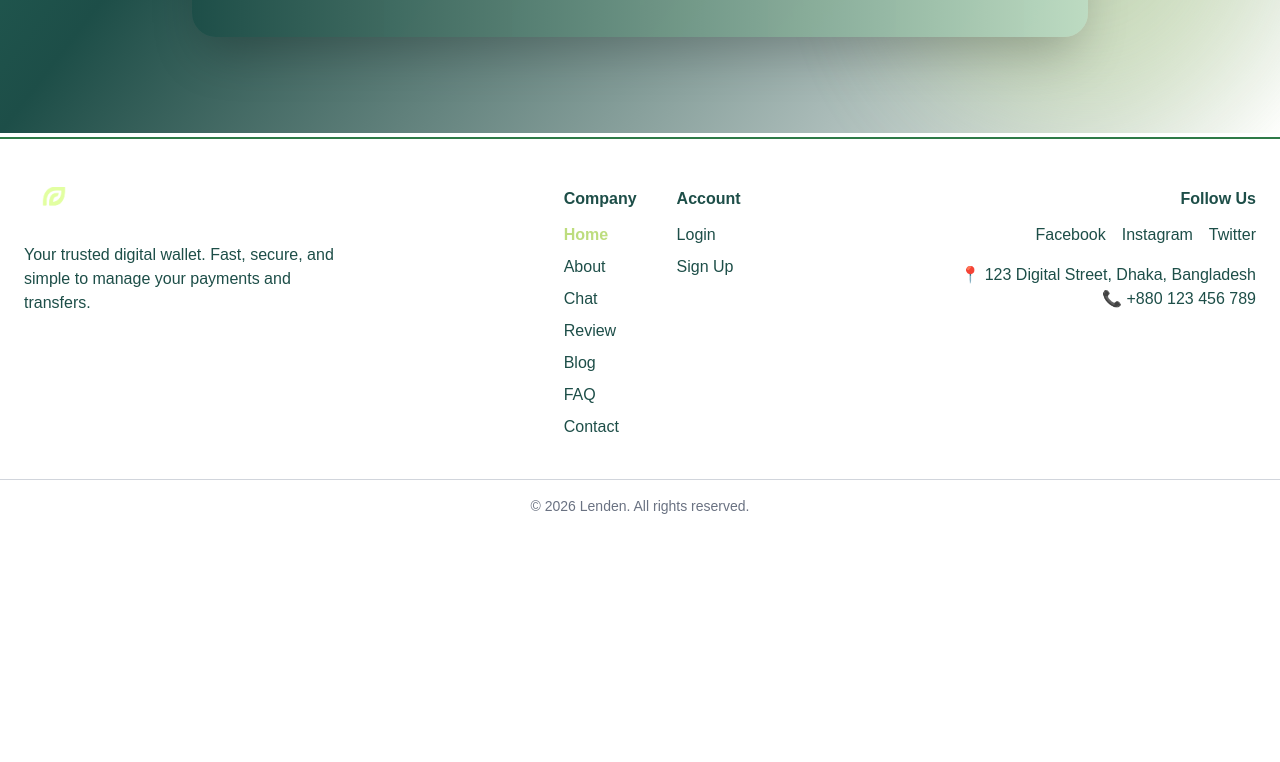
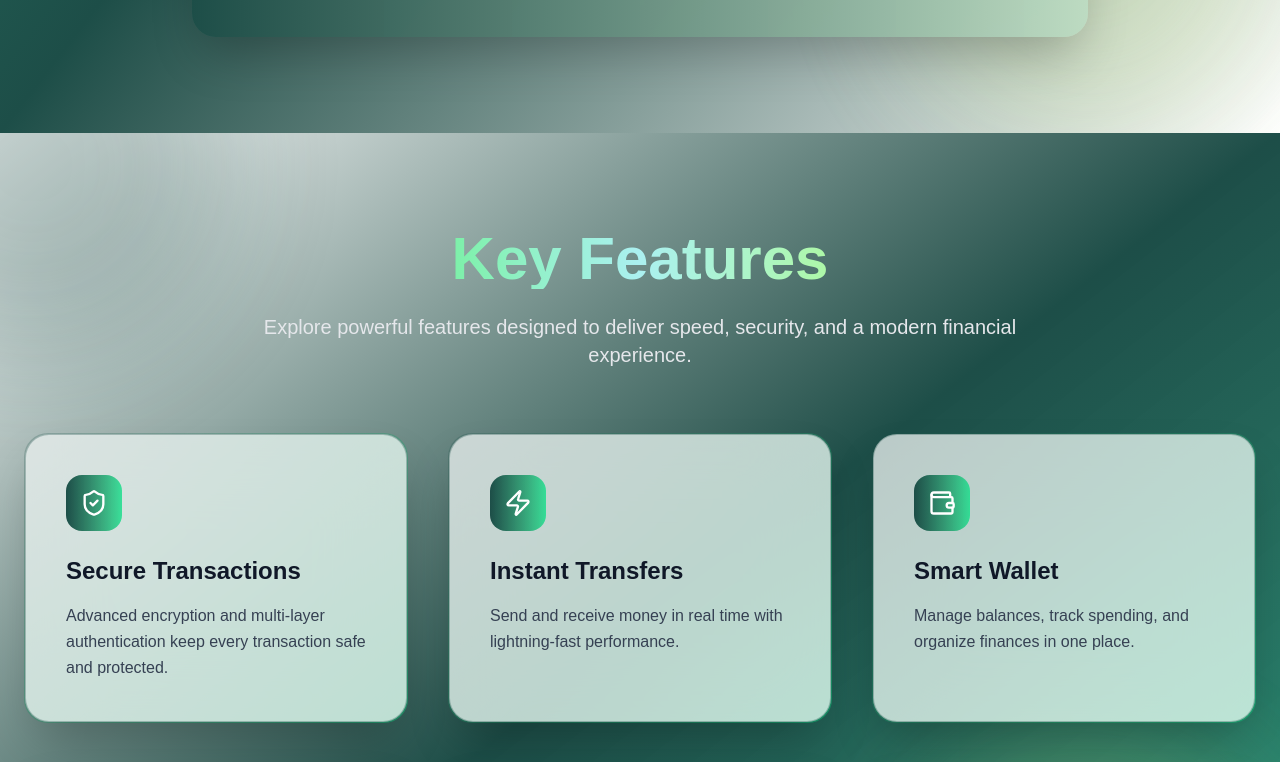
Before and after one commit to AlFahad47/Lenden, a Next.js app: page / in a window 1280 px wide. Shown: the part 2660-3422 px from the top of the page. Before the commit the page ends 3224 px from the top, so only its background shows below. Built offline with nearby package versions, Linux system fonts and the light colour scheme.

Commit message:
key features added

```diff
--- a/src/app/page.tsx
+++ b/src/app/page.tsx
@@ -2,6 +2,8 @@ import Banner from "@/components/ui/Banner";
 import HowItWorksPage from "@/components/ui/HowItWorks";
 import AboutPage from "./about/page";
 import BannerUser from "@/components/ui/BannerUser";
+import KeyFeaturesGrid from "@/components/ui/KeyFeatures";
+import KeyFeatures from "@/components/ui/KeyFeatures";
 
 export default function Home() {
   return (
@@ -10,6 +12,7 @@ export default function Home() {
       <BannerUser />
 
       <HowItWorksPage />
+      <KeyFeatures />
     </main>
   );
 }
--- a/src/components/ui/HowItWorks.tsx
+++ b/src/components/ui/HowItWorks.tsx
@@ -6,7 +6,7 @@ import Link from "next/link";
 
 // Reusable Components
 const Card = ({ children }: { children: React.ReactNode }) => (
-  <div className="relative rounded-3xl bg-white/70 dark:bg-white/5 backdrop-blur-2xl border border-[#1D4E48]/30 dark:border-[#BDDD7E]/20 shadow-2xl hover:shadow-[#1D4E48]/20 hover:scale-[1.04] transition-all duration-500">
+  <div className="relative rounded-3xl  bg-white/70 dark:bg-white/5 backdrop-blur-2xl border border-[#1D4E48]/30 dark:border-[#BDDD7E]/20 shadow-2xl hover:shadow-[#1D4E48]/20 hover:scale-[1.04] transition-all duration-500">
     {children}
   </div>
 );
@@ -71,10 +71,10 @@ export default function HowItWorksPage() {
       </section>
 
       {/* Timeline Line */}
-      <div className="hidden md:block absolute left-1/2 top-80 bottom-32 w-1 bg-gradient-to-b from-[#1D4E48] to-[#BDDD7E] opacity-30" />
+      <div className="hidden md:block absolute left-1/2 top-80 bottom-32 w-1 bg-gradient-to-b from-[#1D4E48] to-[#BDDD7E] opacity-30 " />
 
       {/* Steps Section */}
-      <section className="relative max-w-6xl mx-auto mt-28 grid md:grid-cols-2 gap-16">
+      <section className="relative max-w-6xl  mx-auto mt-28 grid md:grid-cols-2 gap-16">
         {steps.map((step, index) => (
           <motion.div
             key={index}
--- /dev/null
+++ b/src/components/ui/KeyFeatures.tsx
@@ -0,0 +1,129 @@
+"use client";
+
+import { motion } from "framer-motion";
+import { ShieldCheck, Zap, Wallet, BarChart3, Globe, Lock } from "lucide-react";
+
+const features = [
+  {
+    title: "Secure Transactions",
+    desc: "Advanced encryption and multi-layer authentication keep every transaction safe and protected.",
+    icon: ShieldCheck,
+  },
+  {
+    title: "Instant Transfers",
+    desc: "Send and receive money in real time with lightning-fast performance.",
+    icon: Zap,
+  },
+  {
+    title: "Smart Wallet",
+    desc: "Manage balances, track spending, and organize finances in one place.",
+    icon: Wallet,
+  },
+  {
+    title: "Analytics Dashboard",
+    desc: "Visual insights help you understand and optimize your financial activity.",
+    icon: BarChart3,
+  },
+  {
+    title: "Global Access",
+    desc: "Access your wallet anywhere in the world with seamless connectivity.",
+    icon: Globe,
+  },
+  {
+    title: "Privacy First",
+    desc: "Your data stays private with industry-standard protection protocols.",
+    icon: Lock,
+  },
+];
+
+export default function KeyFeatures() {
+  return (
+    <div
+      className="relative overflow-hidden min-h-screen
+    bg-gradient-to-br
+    from-white via-[#1D4E48] to-[#0c9472]/90
+    dark:from-black dark:via-[#1D4E48]/50 dark:to-black
+    transition-colors duration-500 px-6 py-24"
+    >
+      {/* Animated Gradient Blobs */}
+      <div className="absolute -top-40 -left-40 w-96 h-96 bg-[#1D4E48]/30 dark:bg-[#1D4E48]/20 rounded-full blur-3xl animate-pulse" />
+      <div className="absolute bottom-0 right-0 w-96 h-96 bg-[#BDDD7E]/30 dark:bg-[#BDDD7E]/20 rounded-full blur-3xl animate-pulse" />
+
+      {/* Heading */}
+      <motion.div
+        initial={{ opacity: 0, y: 40 }}
+        whileInView={{ opacity: 1, y: 0 }}
+        viewport={{ once: true }}
+        transition={{ duration: 0.8 }}
+        className="relative text-center max-w-3xl mx-auto mb-16"
+      >
+        <h1
+          className="text-4xl md:text-6xl font-extrabold
+          bg-gradient-to-r
+          from-[#39ED46] via-[#abf0f0] to-[#b3fc21]
+          dark:from-white dark:to-[#BDDD7E]
+          bg-clip-text text-transparent"
+        >
+          Key Features
+        </h1>
+
+        <p className="mt-6 text-lg md:text-xl text-gray-200 dark:text-gray-300">
+          Explore powerful features designed to deliver speed, security, and a
+          modern financial experience.
+        </p>
+      </motion.div>
+
+      {/* Features Grid */}
+      <div className="relative max-w-7xl mx-auto grid gap-10 sm:grid-cols-2 lg:grid-cols-3">
+        {features.map((feature, i) => {
+          const Icon = feature.icon;
+
+          return (
+            <motion.div
+              key={feature.title}
+              initial={{ opacity: 0, y: 50 }}
+              whileInView={{ opacity: 1, y: 0 }}
+              viewport={{ once: true }}
+              transition={{ delay: i * 0.15, duration: 0.8 }}
+              whileHover={{ y: -10, scale: 1.03 }}
+              className="group relative rounded-3xl p-[1px]
+              bg-gradient-to-br
+              from-[#1d4e483f] to-[#0bdf8770]"
+            >
+              <div
+                className="h-full  w-full rounded-3xl
+              bg-white/70 dark:bg-white/5
+              backdrop-blur-2xl
+              border border-[#1D4E48]/30 dark:border-[#BDDD7E]/20
+              p-10 shadow-2xl
+              transition-all duration-500
+              group-hover:shadow-[#1D4E48]/30"
+              >
+                {/* Icon */}
+                <div
+                  className="w-14 h-14 flex items-center justify-center
+                rounded-2xl
+                bg-gradient-to-r
+                from-[#1D4E48] to-[#0bdf86c7]
+                text-white mb-6"
+                >
+                  <Icon className="w-7 h-7" />
+                </div>
+
+                {/* Title */}
+                <h3 className="text-2xl font-bold text-gray-900 dark:text-white mb-4">
+                  {feature.title}
+                </h3>
+
+                {/* Description */}
+                <p className="text-gray-700 dark:text-gray-400 leading-relaxed">
+                  {feature.desc}
+                </p>
+              </div>
+            </motion.div>
+          );
+        })}
+      </div>
+    </div>
+  );
+}
```
